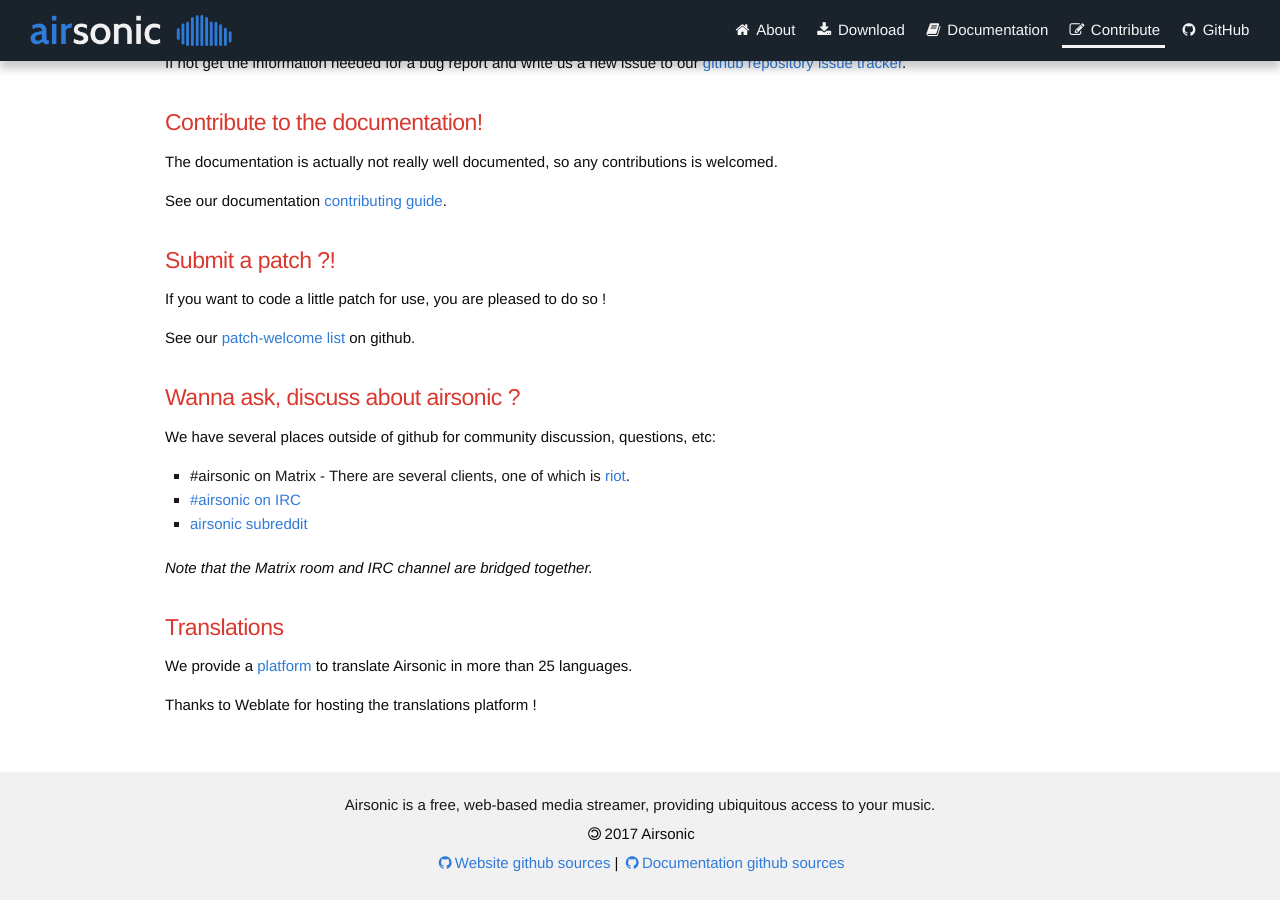
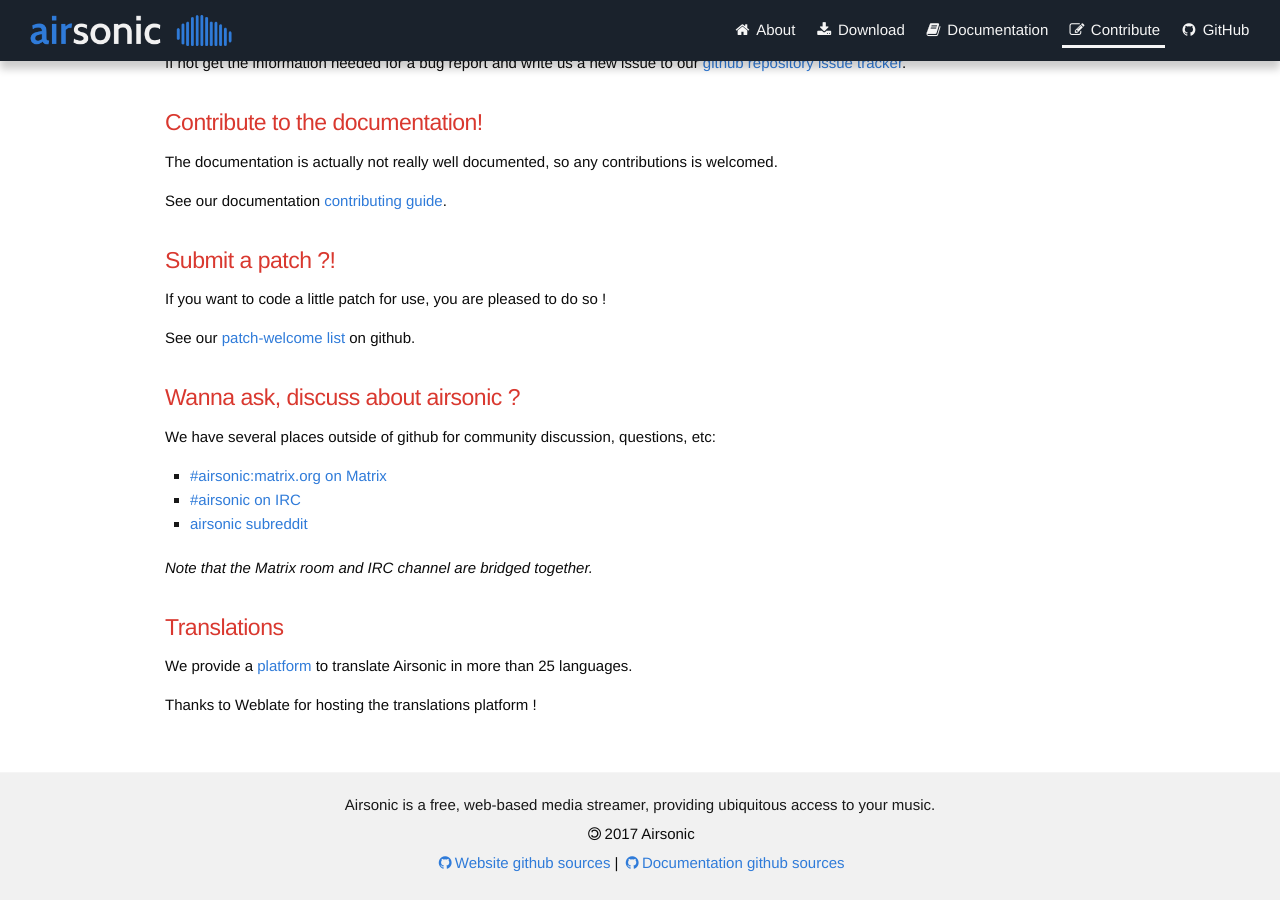
Before and after one commit to airsonic/airsonic.github.io, a Jekyll site: the page built from pages/contribute.md, in a window 1280 px wide and 900 px high, scrolled down 261 px. Built offline with Jekyll 4.4.1, drawn with Linux system fonts in a browser that asks for light colours.

Commit message:
Update channels links

```diff
--- a/pages/contribute.md
+++ b/pages/contribute.md
@@ -29,7 +29,7 @@ See our [patch-welcome list](https://github.com/airsonic/airsonic/issues?q=is%3A
 
 We have several places outside of github for community discussion, questions, etc:
 
-- #airsonic on Matrix - There are several clients, one of which is [riot](https://riot.im/app/#/room/#airsonic:matrix.org).
+- [#airsonic:matrix.org on Matrix](https://matrix.to/#/#airsonic:matrix.org)
 - [#airsonic on IRC](http://webchat.freenode.net?channels=%23airsonic)
 - [airsonic subreddit](https://www.reddit.com/r/airsonic)
 
```
